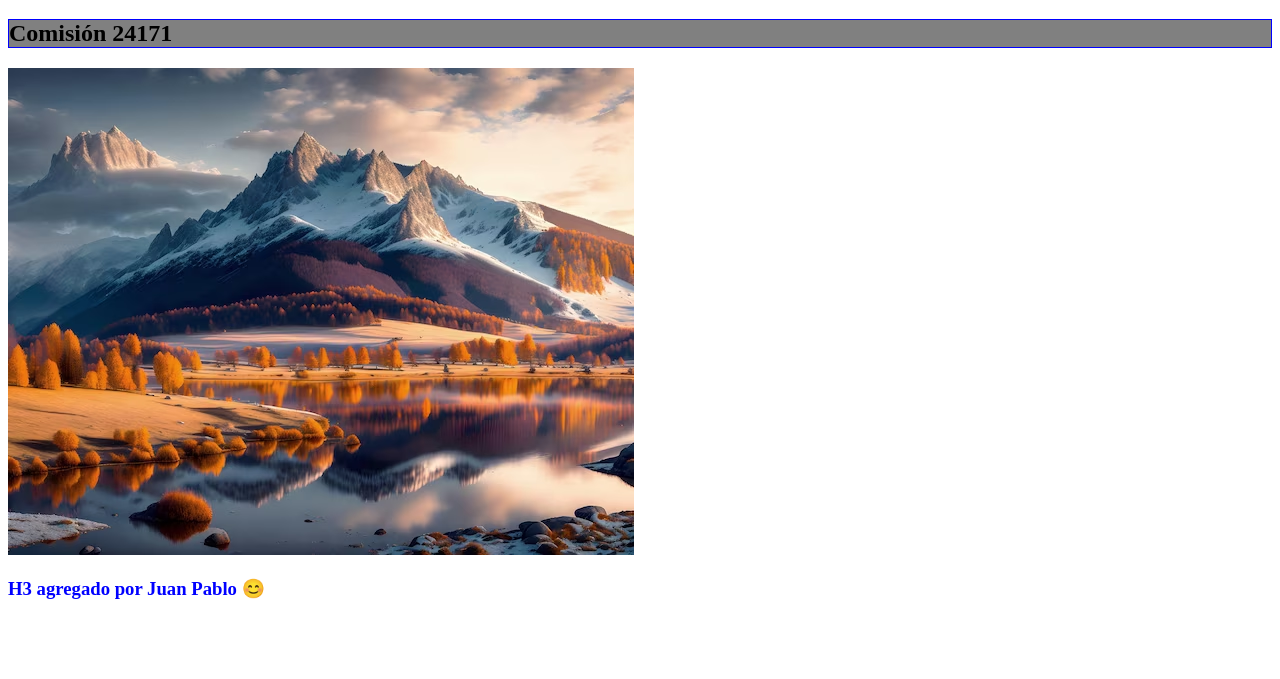
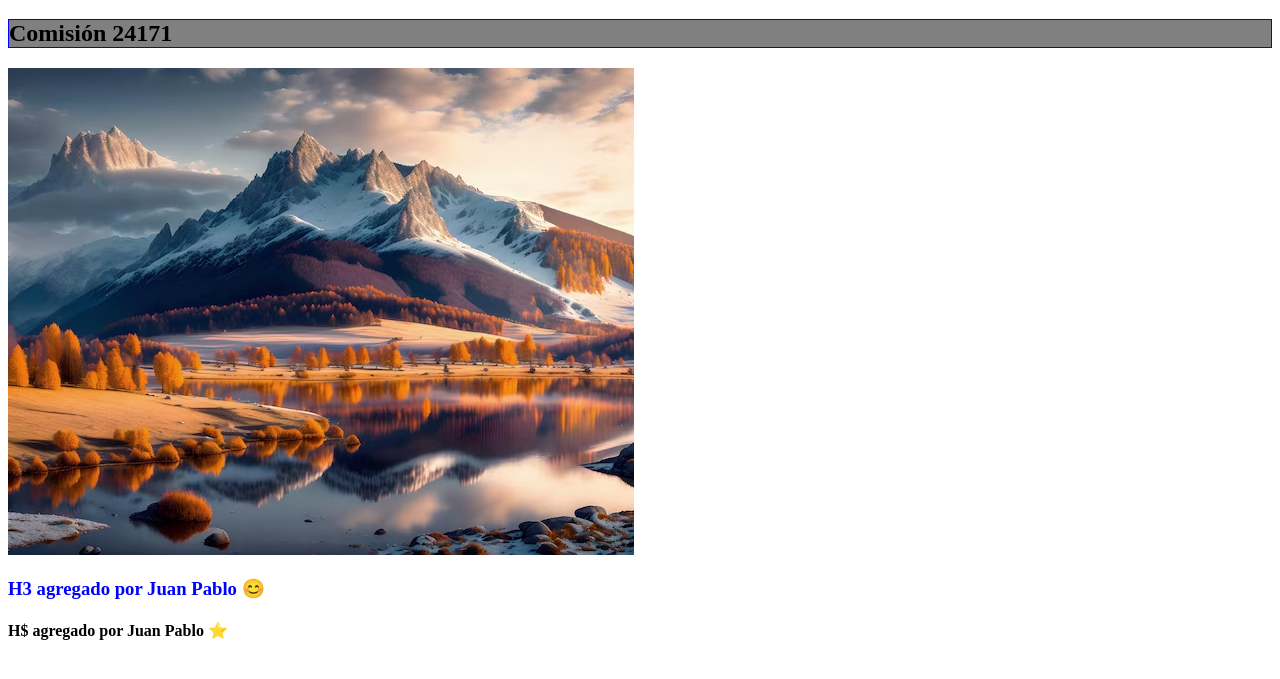
Before and after one commit to juanpablocodoacodo/cac-com240171, a plain HTML site: page index.html in a window 1280 px wide. Shown: the part 81-760 px from the top of the page. Drawn offline with Linux system fonts and the light colour scheme.

Commit message:
Agregado de h4 por Juan Pablo

```diff
--- a/index.html
+++ b/index.html
@@ -11,5 +11,6 @@
     <h2>Comisión 24171</h2>
     <img src="IMG/paisaje.avif" alt="paisaje">
     <h3>H3 agregado por Juan Pablo 😊</h3>
+    <h4>H$ agregado por Juan Pablo ⭐</h4>
 </body>
 </html>
```
